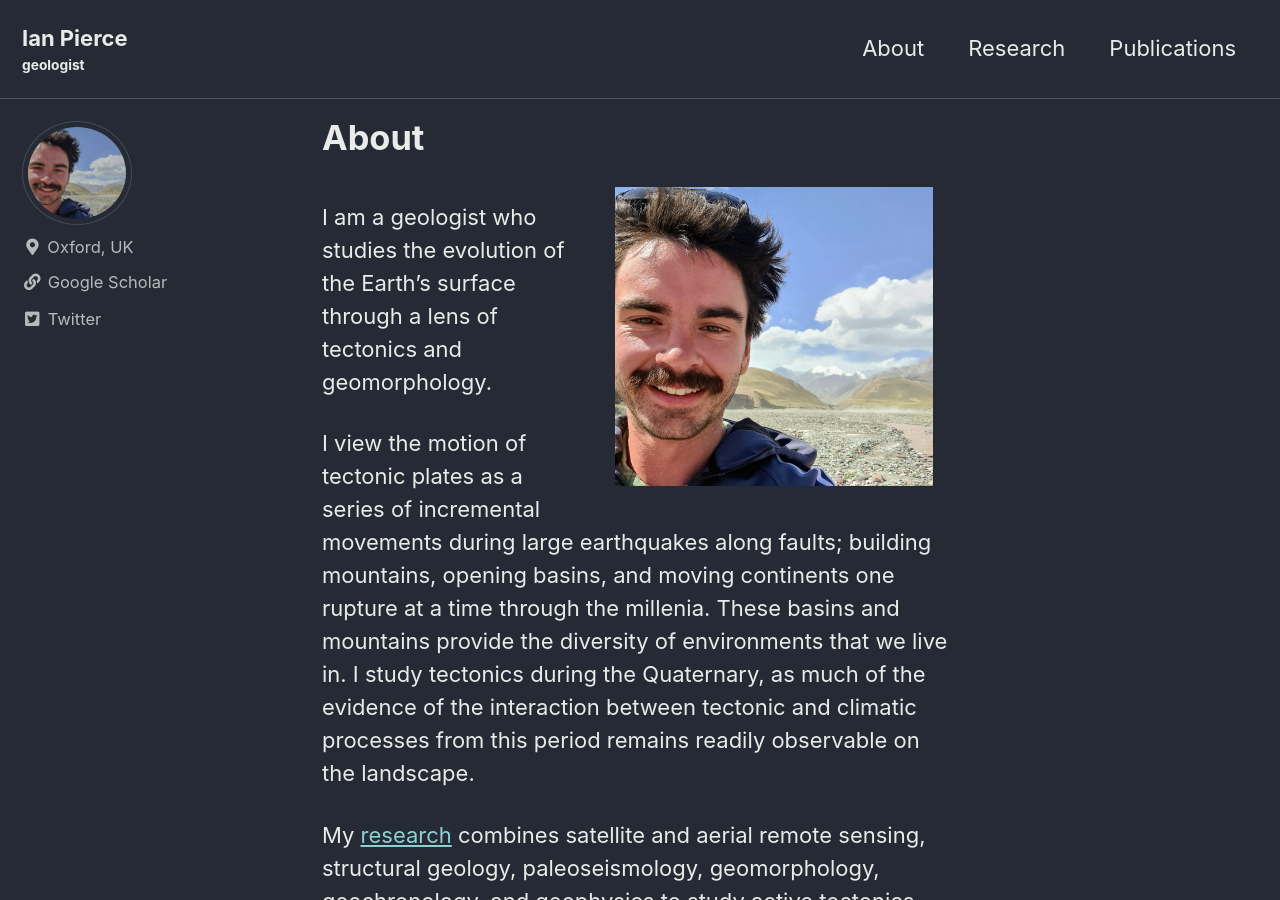
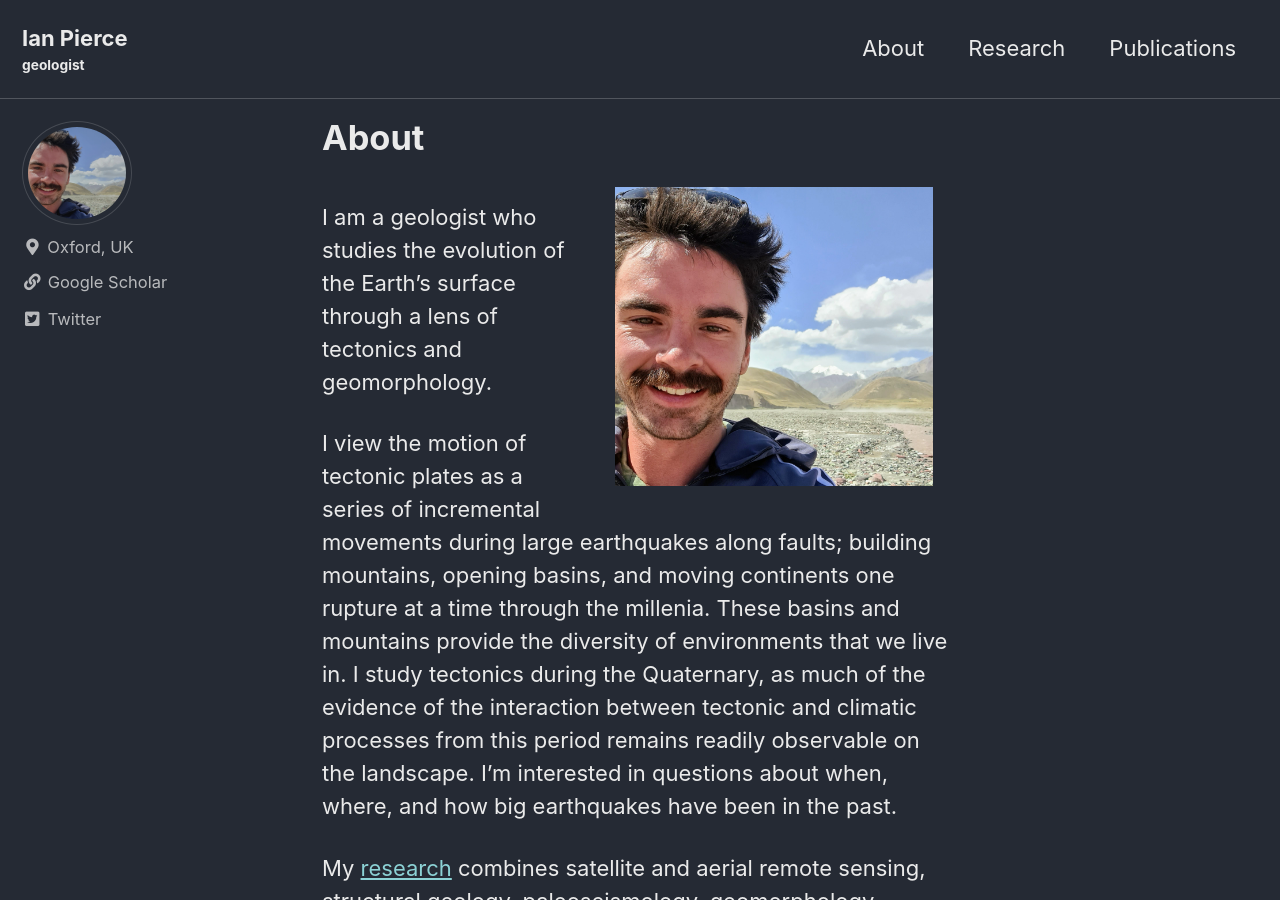
Before and after one commit to Neotectonic/Neotectonic.github.io, a Jekyll site: the page built from docs/_pages/about.markdown, in a window 1280 px wide and 900 px high. Built offline with Jekyll 4.4.1, drawn with Linux system fonts in a browser that asks for light colours; cached includes are drawn as plain includes.

Commit message:
Update about.markdown

```diff
--- a/docs/_pages/about.markdown
+++ b/docs/_pages/about.markdown
@@ -7,7 +7,7 @@ permalink: /about/
 
 I am a geologist who studies the evolution of the Earth's surface through a lens of tectonics and geomorphology.
 
-I view the motion of tectonic plates as a series of incremental movements during large earthquakes along faults; building mountains, opening basins, and moving continents one rupture at a time through the millenia. These basins and mountains provide the diversity of environments that we live in. I study tectonics during the Quaternary, as much of the evidence of the interaction between tectonic and climatic processes from this period remains readily observable on the landscape.
+I view the motion of tectonic plates as a series of incremental movements during large earthquakes along faults; building mountains, opening basins, and moving continents one rupture at a time through the millenia. These basins and mountains provide the diversity of environments that we live in. I study tectonics during the Quaternary, as much of the evidence of the interaction between tectonic and climatic processes from this period remains readily observable on the landscape. I'm interested in questions about when, where, and how big earthquakes have been in the past.
 
 My [research](/research/) combines satellite and aerial remote sensing, structural geology, paleoseismology, geomorphology, geochronology, and geophysics to study active tectonics and earthquake processes. My current work is focused in the Western US, particularly the [Walker Lane](/research/walker), and Central Asia, including the [Tien Shan](/research/kyrgyz) and the [Caspian basin](/research/caspian).
 
```
